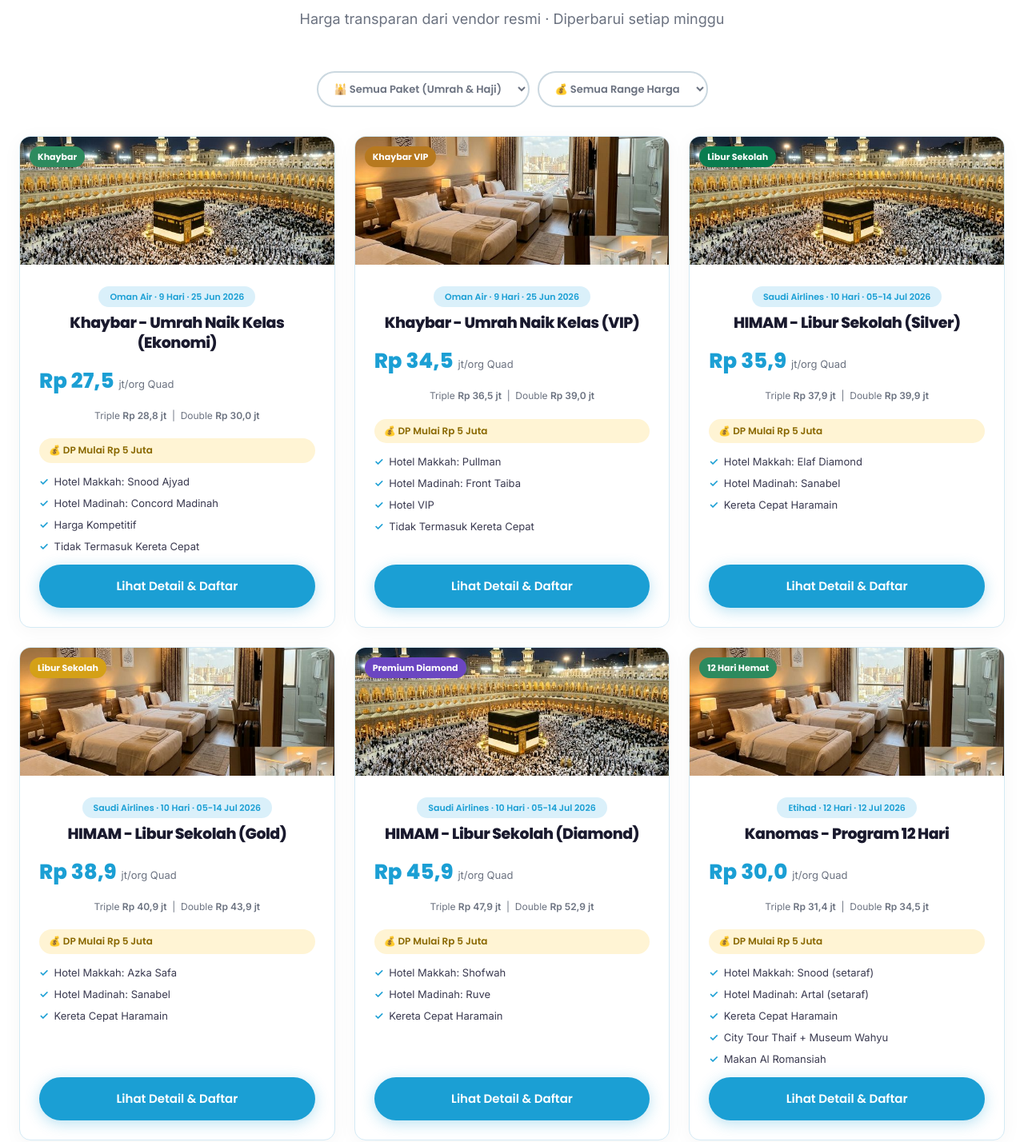
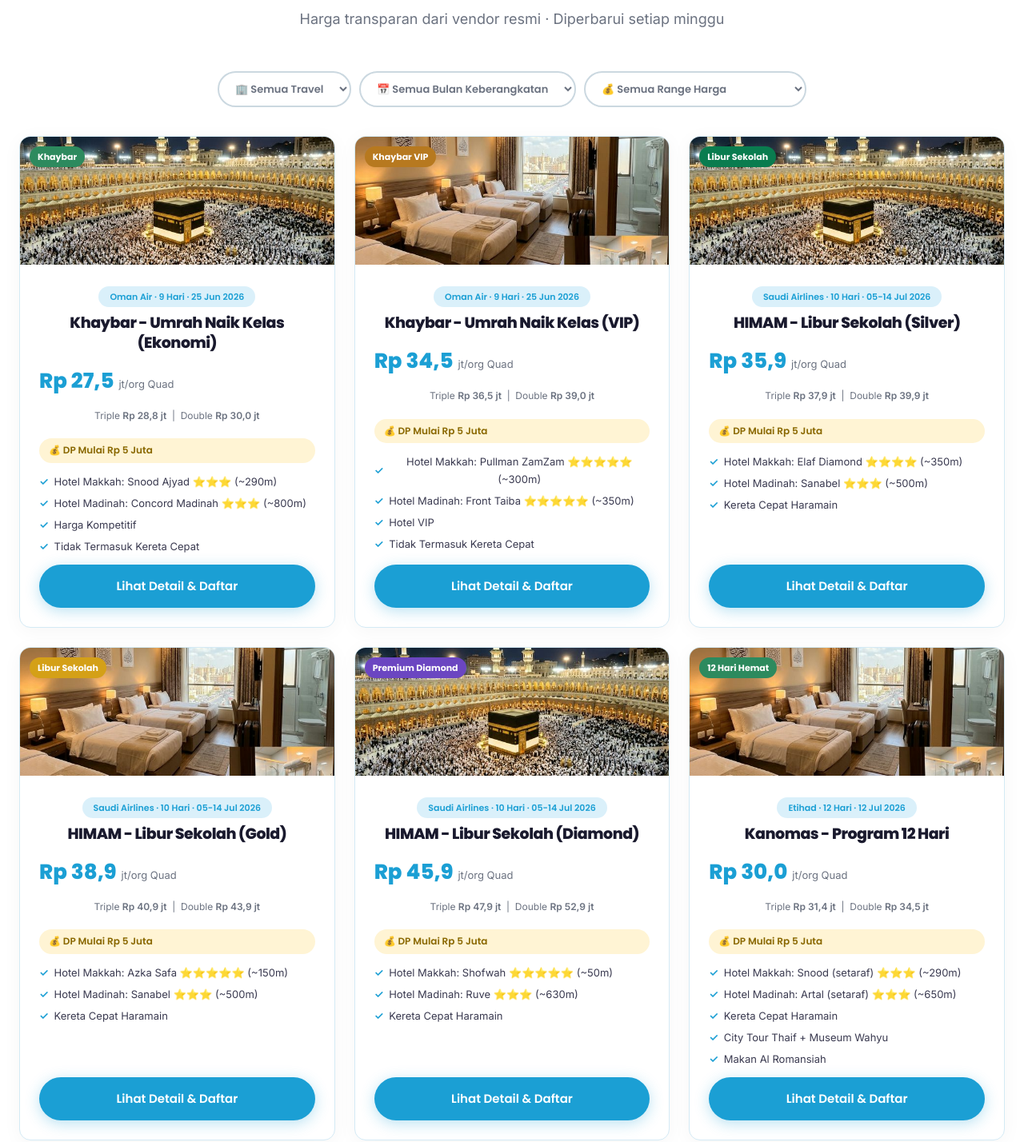
Before and after one commit to imron23/web-akuh, a website: page index.html in a window 1280 px wide. Shown: the part 2027-3455 px from the top of the page at 80% size. Drawn offline with Linux system fonts and the light colour scheme; files whose address does not match are found by name.

Commit message:
Update hotel configs with stars and distances

```diff
--- a/index.html
+++ b/index.html
@@ -165,16 +165,25 @@
     </h2>
     <p class="section-subtitle">Harga transparan dari vendor resmi · Diperbarui setiap minggu</p>
     <div class="pkg-filters" style="display:flex;gap:10px;justify-content:center;flex-wrap:wrap;margin-bottom:36px;align-items:center;">
-      <select id="filter-type" class="filter-btn" style="padding:10px 16px;outline:none;" onchange="applyFilters()">
-        <option value="all">🕌 Semua Paket (Umrah &amp; Haji)</option>
-        <option value="umrah">Umrah Saja</option>
-        <option value="haji">Haji Saja</option>
+      <select id="filter-travel" class="filter-btn" style="padding:10px 16px;outline:none;" onchange="applyFilters()">
+        <option value="all">🏢 Semua Travel</option>
+        <option value="khaybar">Khaybar</option>
+        <option value="himam">HIMAM</option>
+        <option value="kanomas">Kanomas</option>
+      </select>
+      <select id="filter-month" class="filter-btn" style="padding:10px 16px;outline:none;" onchange="applyFilters()">
+        <option value="all">📅 Semua Bulan Keberangkatan</option>
+        <option value="06">Juni 2026</option>
+        <option value="07">Juli 2026</option>
+        <option value="08">Agustus 2026</option>
+        <option value="09">September 2026</option>
+        <option value="10">Oktober 2026</option>
       </select>
       <select id="filter-price" class="filter-btn" style="padding:10px 16px;outline:none;" onchange="applyFilters()">
         <option value="all">💰 Semua Range Harga</option>
-        <option value="under25">&lt; Rp 25 Juta</option>
-        <option value="25to35">Rp 25 Juta - Rp 35 Juta</option>
-        <option value="over35">&gt; Rp 35 Juta (Premium)</option>
+        <option value="under30">&lt; Rp 30 Juta (Ekonomis)</option>
+        <option value="30to38">Rp 30 Juta - Rp 38 Juta (Standar)</option>
+        <option value="over38">&gt; Rp 38 Juta (Premium / VIP)</option>
       </select>
     </div>
     <div class="pkg-grid" id="pkg-grid">
@@ -198,8 +207,8 @@
           </div>
           <span class="pkg-cicilan">💰 DP Mulai Rp 5 Juta</span>
           <ul class="pkg-features">
-            <li>Hotel Makkah: Snood Ajyad</li>
-            <li>Hotel Madinah: Concord Madinah</li>
+            <li>Hotel Makkah: Snood Ajyad ⭐⭐⭐ (~290m)</li>
+            <li>Hotel Madinah: Concord Madinah ⭐⭐⭐ (~800m)</li>
             <li>Harga Kompetitif</li><li>Tidak Termasuk Kereta Cepat</li>
           </ul>
           <a href="#cta-form" class="btn btn-primary btn-full pkg-btn" onclick="document.getElementById('form-waktu').value='Tanya Paket Khaybar'">
@@ -227,8 +236,8 @@
           </div>
           <span class="pkg-cicilan">💰 DP Mulai Rp 5 Juta</span>
           <ul class="pkg-features">
-            <li>Hotel Makkah: Pullman</li>
-            <li>Hotel Madinah: Front Taiba</li>
+            <li>Hotel Makkah: Pullman ZamZam ⭐⭐⭐⭐⭐ (~300m)</li>
+            <li>Hotel Madinah: Front Taiba ⭐⭐⭐⭐⭐ (~350m)</li>
             <li>Hotel VIP</li><li>Tidak Termasuk Kereta Cepat</li>
           </ul>
           <a href="#cta-form" class="btn btn-primary btn-full pkg-btn" onclick="document.getElementById('form-waktu').value='Tanya Paket Khaybar'">
@@ -256,8 +265,8 @@
           </div>
           <span class="pkg-cicilan">💰 DP Mulai Rp 5 Juta</span>
           <ul class="pkg-features">
-            <li>Hotel Makkah: Elaf Diamond</li>
-            <li>Hotel Madinah: Sanabel</li>
+            <li>Hotel Makkah: Elaf Diamond ⭐⭐⭐⭐ (~350m)</li>
+            <li>Hotel Madinah: Sanabel ⭐⭐⭐ (~500m)</li>
             <li>Kereta Cepat Haramain</li>
           </ul>
           <a href="#cta-form" class="btn btn-primary btn-full pkg-btn" onclick="document.getElementById('form-waktu').value='Tanya Paket HIMAM'">
@@ -285,8 +294,8 @@
           </div>
           <span class="pkg-cicilan">💰 DP Mulai Rp 5 Juta</span>
           <ul class="pkg-features">
-            <li>Hotel Makkah: Azka Safa</li>
-            <li>Hotel Madinah: Sanabel</li>
+            <li>Hotel Makkah: Azka Safa ⭐⭐⭐⭐⭐ (~150m)</li>
+            <li>Hotel Madinah: Sanabel ⭐⭐⭐ (~500m)</li>
             <li>Kereta Cepat Haramain</li>
           </ul>
           <a href="#cta-form" class="btn btn-primary btn-full pkg-btn" onclick="document.getElementById('form-waktu').value='Tanya Paket HIMAM'">
@@ -314,8 +323,8 @@
           </div>
           <span class="pkg-cicilan">💰 DP Mulai Rp 5 Juta</span>
           <ul class="pkg-features">
-            <li>Hotel Makkah: Shofwah</li>
-            <li>Hotel Madinah: Ruve</li>
+            <li>Hotel Makkah: Shofwah ⭐⭐⭐⭐⭐ (~50m)</li>
+            <li>Hotel Madinah: Ruve ⭐⭐⭐ (~630m)</li>
             <li>Kereta Cepat Haramain</li>
           </ul>
           <a href="#cta-form" class="btn btn-primary btn-full pkg-btn" onclick="document.getElementById('form-waktu').value='Tanya Paket HIMAM'">
@@ -343,8 +352,8 @@
           </div>
           <span class="pkg-cicilan">💰 DP Mulai Rp 5 Juta</span>
           <ul class="pkg-features">
-            <li>Hotel Makkah: Snood (setaraf)</li>
-            <li>Hotel Madinah: Artal (setaraf)</li>
+            <li>Hotel Makkah: Snood (setaraf) ⭐⭐⭐ (~290m)</li>
+            <li>Hotel Madinah: Artal (setaraf) ⭐⭐⭐ (~650m)</li>
             <li>Kereta Cepat Haramain</li><li>City Tour Thaif + Museum Wahyu</li><li>Makan Al Romansiah</li>
           </ul>
           <a href="#cta-form" class="btn btn-primary btn-full pkg-btn" onclick="document.getElementById('form-waktu').value='Tanya Paket Kanomas'">
@@ -372,8 +381,8 @@
           </div>
           <span class="pkg-cicilan">💰 DP Mulai Rp 5 Juta</span>
           <ul class="pkg-features">
-            <li>Hotel Makkah: Hilton Suite</li>
-            <li>Hotel Madinah: Al Aqeeq</li>
+            <li>Hotel Makkah: Hilton Suite ⭐⭐⭐⭐⭐ (~400m)</li>
+            <li>Hotel Madinah: Al Aqeeq ⭐⭐⭐⭐⭐ (~450m)</li>
             <li>Kereta Cepat Haramain</li><li>City Tour Thaif + Museum Wahyu</li><li>Makan Al Romansiah</li>
           </ul>
           <a href="#cta-form" class="btn btn-primary btn-full pkg-btn" onclick="document.getElementById('form-waktu').value='Tanya Paket Kanomas'">
@@ -401,8 +410,8 @@
           </div>
           <span class="pkg-cicilan">💰 DP Mulai Rp 5 Juta</span>
           <ul class="pkg-features">
-            <li>Hotel Makkah: Elaf Diamond</li>
-            <li>Hotel Madinah: Sanabel</li>
+            <li>Hotel Makkah: Elaf Diamond ⭐⭐⭐⭐ (~350m)</li>
+            <li>Hotel Madinah: Sanabel ⭐⭐⭐ (~500m)</li>
             <li>Kereta Cepat Haramain</li><li>2x Shalat Jum'at</li>
           </ul>
           <a href="#cta-form" class="btn btn-primary btn-full pkg-btn" onclick="document.getElementById('form-waktu').value='Tanya Paket HIMAM'">
@@ -430,8 +439,8 @@
           </div>
           <span class="pkg-cicilan">💰 DP Mulai Rp 5 Juta</span>
           <ul class="pkg-features">
-            <li>Hotel Makkah: Azka Safa</li>
-            <li>Hotel Madinah: Sanabel</li>
+            <li>Hotel Makkah: Azka Safa ⭐⭐⭐⭐⭐ (~150m)</li>
+            <li>Hotel Madinah: Sanabel ⭐⭐⭐ (~500m)</li>
             <li>Kereta Cepat Haramain</li><li>2x Shalat Jum'at</li>
           </ul>
           <a href="#cta-form" class="btn btn-primary btn-full pkg-btn" onclick="document.getElementById('form-waktu').value='Tanya Paket HIMAM'">
@@ -459,8 +468,8 @@
           </div>
           <span class="pkg-cicilan">💰 DP Mulai Rp 5 Juta</span>
           <ul class="pkg-features">
-            <li>Hotel Makkah: Shofwah</li>
-            <li>Hotel Madinah: Ruve</li>
+            <li>Hotel Makkah: Shofwah ⭐⭐⭐⭐⭐ (~50m)</li>
+            <li>Hotel Madinah: Ruve ⭐⭐⭐ (~630m)</li>
             <li>Kereta Cepat Haramain</li><li>2x Shalat Jum'at</li>
           </ul>
           <a href="#cta-form" class="btn btn-primary btn-full pkg-btn" onclick="document.getElementById('form-waktu').value='Tanya Paket HIMAM'">
@@ -488,8 +497,8 @@
           </div>
           <span class="pkg-cicilan">💰 DP Mulai Rp 5 Juta</span>
           <ul class="pkg-features">
-            <li>Hotel Makkah: Hilton Suite</li>
-            <li>Hotel Madinah: Al Aqeeq</li>
+            <li>Hotel Makkah: Hilton Suite ⭐⭐⭐⭐⭐ (~400m)</li>
+            <li>Hotel Madinah: Al Aqeeq ⭐⭐⭐⭐⭐ (~450m)</li>
             <li>Kereta Cepat Haramain</li><li>City Tour Thaif + Museum Wahyu</li><li>Makan Al Romansiah</li>
           </ul>
           <a href="#cta-form" class="btn btn-primary btn-full pkg-btn" onclick="document.getElementById('form-waktu').value='Tanya Paket Kanomas'">
@@ -517,8 +526,8 @@
           </div>
           <span class="pkg-cicilan">💰 DP Mulai Rp 5 Juta</span>
           <ul class="pkg-features">
-            <li>Hotel Makkah: Elaf Diamond</li>
-            <li>Hotel Madinah: Sanabel</li>
+            <li>Hotel Makkah: Elaf Diamond ⭐⭐⭐⭐ (~350m)</li>
+            <li>Hotel Madinah: Sanabel ⭐⭐⭐ (~500m)</li>
             <li>Kereta Cepat Haramain</li><li>Napak Tilas Perang Badar</li>
           </ul>
           <a href="#cta-form" class="btn btn-primary btn-full pkg-btn" onclick="document.getElementById('form-waktu').value='Tanya Paket HIMAM'">
@@ -546,8 +555,8 @@
           </div>
           <span class="pkg-cicilan">💰 DP Mulai Rp 5 Juta</span>
           <ul class="pkg-features">
-            <li>Hotel Makkah: Azka Safa</li>
-            <li>Hotel Madinah: Sanabel</li>
+            <li>Hotel Makkah: Azka Safa ⭐⭐⭐⭐⭐ (~150m)</li>
+            <li>Hotel Madinah: Sanabel ⭐⭐⭐ (~500m)</li>
             <li>Kereta Cepat Haramain</li><li>Napak Tilas Perang Badar</li>
           </ul>
           <a href="#cta-form" class="btn btn-primary btn-full pkg-btn" onclick="document.getElementById('form-waktu').value='Tanya Paket HIMAM'">
@@ -575,8 +584,8 @@
           </div>
           <span class="pkg-cicilan">💰 DP Mulai Rp 5 Juta</span>
           <ul class="pkg-features">
-            <li>Hotel Makkah: Shofwah</li>
-            <li>Hotel Madinah: Ruve</li>
+            <li>Hotel Makkah: Shofwah ⭐⭐⭐⭐⭐ (~50m)</li>
+            <li>Hotel Madinah: Ruve ⭐⭐⭐ (~630m)</li>
             <li>Kereta Cepat Haramain</li><li>Napak Tilas Perang Badar</li>
           </ul>
           <a href="#cta-form" class="btn btn-primary btn-full pkg-btn" onclick="document.getElementById('form-waktu').value='Tanya Paket HIMAM'">
@@ -604,8 +613,8 @@
           </div>
           <span class="pkg-cicilan">💰 DP Mulai Rp 5 Juta</span>
           <ul class="pkg-features">
-            <li>Hotel Makkah: Elaf Diamond</li>
-            <li>Hotel Madinah: Sanabel</li>
+            <li>Hotel Makkah: Elaf Diamond ⭐⭐⭐⭐ (~350m)</li>
+            <li>Hotel Madinah: Sanabel ⭐⭐⭐ (~500m)</li>
             <li>Kereta Cepat Haramain</li><li>Napak Tilas</li>
           </ul>
           <a href="#cta-form" class="btn btn-primary btn-full pkg-btn" onclick="document.getElementById('form-waktu').value='Tanya Paket HIMAM'">
@@ -633,8 +642,8 @@
           </div>
           <span class="pkg-cicilan">💰 DP Mulai Rp 5 Juta</span>
           <ul class="pkg-features">
-            <li>Hotel Makkah: Azka Safa</li>
-            <li>Hotel Madinah: Sanabel</li>
+            <li>Hotel Makkah: Azka Safa ⭐⭐⭐⭐⭐ (~150m)</li>
+            <li>Hotel Madinah: Sanabel ⭐⭐⭐ (~500m)</li>
             <li>Kereta Cepat Haramain</li><li>Napak Tilas</li>
           </ul>
           <a href="#cta-form" class="btn btn-primary btn-full pkg-btn" onclick="document.getElementById('form-waktu').value='Tanya Paket HIMAM'">
@@ -662,8 +671,8 @@
           </div>
           <span class="pkg-cicilan">💰 DP Mulai Rp 5 Juta</span>
           <ul class="pkg-features">
-            <li>Hotel Makkah: Shofwah</li>
-            <li>Hotel Madinah: Ruve</li>
+            <li>Hotel Makkah: Shofwah ⭐⭐⭐⭐⭐ (~50m)</li>
+            <li>Hotel Madinah: Ruve ⭐⭐⭐ (~630m)</li>
             <li>Kereta Cepat Haramain</li><li>Napak Tilas</li>
           </ul>
           <a href="#cta-form" class="btn btn-primary btn-full pkg-btn" onclick="document.getElementById('form-waktu').value='Tanya Paket HIMAM'">
@@ -691,8 +700,8 @@
           </div>
           <span class="pkg-cicilan">💰 DP Mulai Rp 5 Juta</span>
           <ul class="pkg-features">
-            <li>Hotel Makkah: Hilton Suite</li>
-            <li>Hotel Madinah: Al Aqeeq</li>
+            <li>Hotel Makkah: Hilton Suite ⭐⭐⭐⭐⭐ (~400m)</li>
+            <li>Hotel Madinah: Al Aqeeq ⭐⭐⭐⭐⭐ (~450m)</li>
             <li>Kereta Cepat Haramain</li><li>City Tour Thaif + Museum Wahyu</li><li>Makan Al Romansiah</li>
           </ul>
           <a href="#cta-form" class="btn btn-primary btn-full pkg-btn" onclick="document.getElementById('form-waktu').value='Tanya Paket Kanomas'">
@@ -720,8 +729,8 @@
           </div>
           <span class="pkg-cicilan">💰 DP Mulai Rp 5 Juta</span>
           <ul class="pkg-features">
-            <li>Hotel Makkah: Elaf Diamond</li>
-            <li>Hotel Madinah: Sanabel</li>
+            <li>Hotel Makkah: Elaf Diamond ⭐⭐⭐⭐ (~350m)</li>
+            <li>Hotel Madinah: Sanabel ⭐⭐⭐ (~500m)</li>
             <li>Kereta Cepat Haramain</li><li>Napak Tilas</li>
           </ul>
           <a href="#cta-form" class="btn btn-primary btn-full pkg-btn" onclick="document.getElementById('form-waktu').value='Tanya Paket HIMAM'">
@@ -749,8 +758,8 @@
           </div>
           <span class="pkg-cicilan">💰 DP Mulai Rp 5 Juta</span>
           <ul class="pkg-features">
-            <li>Hotel Makkah: Azka Safa</li>
-            <li>Hotel Madinah: Sanabel</li>
+            <li>Hotel Makkah: Azka Safa ⭐⭐⭐⭐⭐ (~150m)</li>
+            <li>Hotel Madinah: Sanabel ⭐⭐⭐ (~500m)</li>
             <li>Kereta Cepat Haramain</li><li>Napak Tilas</li>
           </ul>
           <a href="#cta-form" class="btn btn-primary btn-full pkg-btn" onclick="document.getElementById('form-waktu').value='Tanya Paket HIMAM'">
@@ -778,8 +787,8 @@
           </div>
           <span class="pkg-cicilan">💰 DP Mulai Rp 5 Juta</span>
           <ul class="pkg-features">
-            <li>Hotel Makkah: Shofwah</li>
-            <li>Hotel Madinah: Ruve</li>
+            <li>Hotel Makkah: Shofwah ⭐⭐⭐⭐⭐ (~50m)</li>
+            <li>Hotel Madinah: Ruve ⭐⭐⭐ (~630m)</li>
             <li>Kereta Cepat Haramain</li><li>Napak Tilas</li>
           </ul>
           <a href="#cta-form" class="btn btn-primary btn-full pkg-btn" onclick="document.getElementById('form-waktu').value='Tanya Paket HIMAM'">
```
Also changed, not shown: 1 other file.
